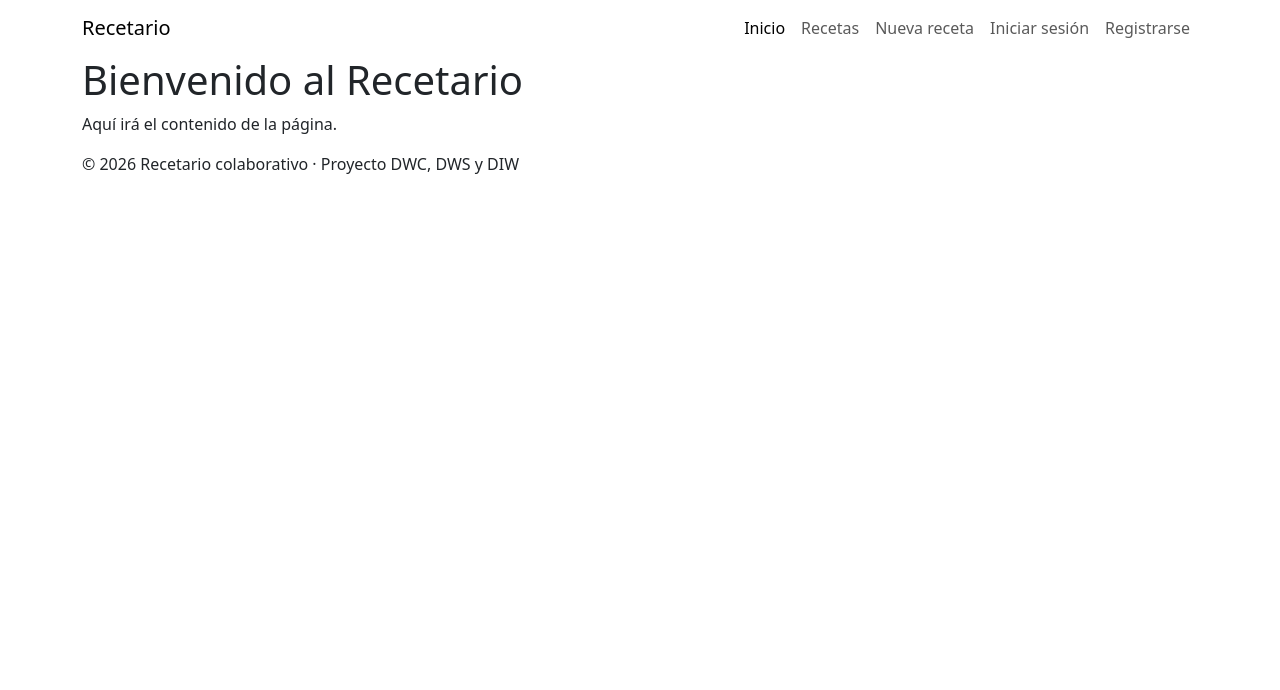
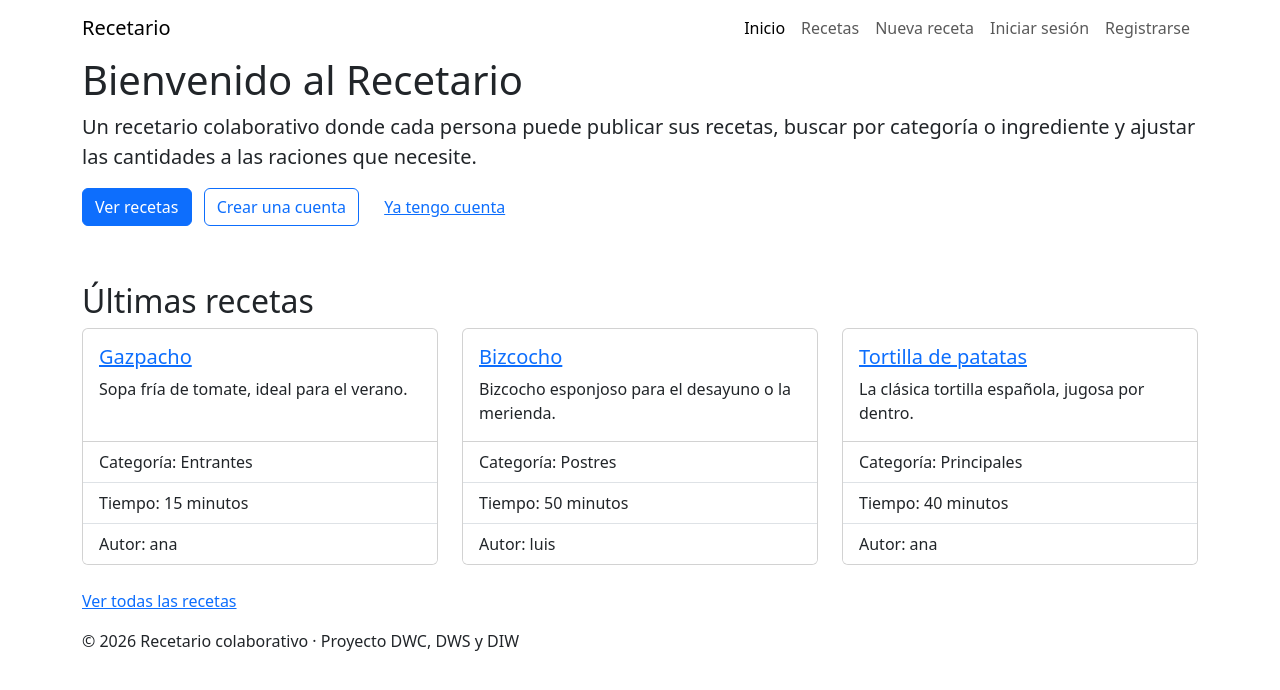
Before and after one commit to Pablobc1208/Recetario, a PHP site: page / in a window 1280 px wide. Shown: the top 690 px of the page. Run offline with PHP 8.4, Linux system fonts and the light colour scheme; data comes from the database, SQL or seed files in the repository; a stand-in replaces the project's code that opens the database connection; some libraries are stand-ins or nearby versions.

Commit message:
Add home page with welcome, quick links and latest recipes. #52

```diff
--- a/PHP/index.php
+++ b/PHP/index.php
@@ -1,10 +1,94 @@
 <?php
+// Página de inicio: bienvenida, accesos rápidos y las últimas recetas publicadas.
+require_once __DIR__ . '/conexion.php';
+
+$ultimas = [];
+$error = '';
+
+try {
+    // Las 3 recetas más recientes, con su categoría y su autor.
+    $stmt = $pdo->prepare('SELECT r.id_receta, r.titulo, r.descripcion, r.tiempo_minutos, r.imagen,
+                                  c.nombre AS categoria, u.nombre_usuario AS autor
+                           FROM recetas r
+                           JOIN categorias c ON c.id_categoria = r.id_categoria
+                           JOIN usuarios u ON u.id_usuario = r.id_usuario
+                           ORDER BY r.fecha_creacion DESC, r.id_receta DESC
+                           LIMIT 3');
+    $stmt->execute();
+    $ultimas = $stmt->fetchAll();
+} catch (PDOException $e) {
+    error_log($e->getMessage()); // El error real solo se guarda en el log
+    $error = 'No se han podido cargar las últimas recetas. Inténtalo más tarde.';
+}
+
+// Variables que usan header.php (pestaña) y nav.php (enlace activo).
 $titulo = 'Inicio';
 $paginaActual = 'inicio';
 require_once __DIR__ . '/header.php';
 ?>
 
-<h1>Bienvenido al Recetario</h1>
-<p>Aquí irá el contenido de la página.</p>
+<!-- 1. Bienvenida -->
+<section class="mb-5">
+    <h1>Bienvenido al Recetario</h1>
+    <p class="lead">
+        Un recetario colaborativo donde cada persona puede publicar sus recetas,
+        buscar por categoría o ingrediente y ajustar las cantidades a las raciones que necesite.
+    </p>
+
+    <!-- 2. Accesos rápidos: si no hay sesión, se invita a registrarse -->
+    <a href="listado_recetas.php" class="btn btn-primary me-2 mb-2">Ver recetas</a>
+    <?php if (isset($_SESSION['id_usuario'])): ?>
+        <a href="formulario_receta.php" class="btn btn-outline-primary mb-2">Nueva receta</a>
+    <?php else: ?>
+        <a href="registro.php" class="btn btn-outline-primary me-2 mb-2">Crear una cuenta</a>
+        <a href="login.php" class="btn btn-link mb-2">Ya tengo cuenta</a>
+    <?php endif; ?>
+</section>
+
+<!-- 3. Últimas recetas publicadas -->
+<section>
+    <h2>Últimas recetas</h2>
+
+    <?php if ($error): ?>
+        <p><?= htmlspecialchars($error, ENT_QUOTES, 'UTF-8') ?></p>
+    <?php elseif (count($ultimas) === 0): ?>
+        <p>Todavía no hay recetas. <a href="formulario_receta.php">Publica la primera</a>.</p>
+    <?php else: ?>
+        <div class="row g-4">
+            <?php foreach ($ultimas as $receta): ?>
+                <div class="col-12 col-md-6 col-lg-4">
+                    <article class="card h-100">
+                        <?php if ($receta['imagen']): ?>
+                            <img src="<?= htmlspecialchars($receta['imagen'], ENT_QUOTES, 'UTF-8') ?>" class="card-img-top"
+                                alt="<?= htmlspecialchars($receta['titulo'], ENT_QUOTES, 'UTF-8') ?>">
+                        <?php endif; ?>
+                        <div class="card-body">
+                            <h3 class="card-title h5">
+                                <a href="receta.php?id=<?= (int) $receta['id_receta'] ?>">
+                                    <?= htmlspecialchars($receta['titulo'], ENT_QUOTES, 'UTF-8') ?>
+                                </a>
+                            </h3>
+                            <p class="card-text">
+                                <?= htmlspecialchars($receta['descripcion'], ENT_QUOTES, 'UTF-8') ?>
+                            </p>
+                        </div>
+                        <ul class="list-group list-group-flush">
+                            <li class="list-group-item">Categoría:
+                                <?= htmlspecialchars($receta['categoria'], ENT_QUOTES, 'UTF-8') ?>
+                            </li>
+                            <li class="list-group-item">Tiempo:
+                                <?= (int) $receta['tiempo_minutos'] ?> minutos
+                            </li>
+                            <li class="list-group-item">Autor:
+                                <?= htmlspecialchars($receta['autor'], ENT_QUOTES, 'UTF-8') ?>
+                            </li>
+                        </ul>
+                    </article>
+                </div>
+            <?php endforeach; ?>
+        </div>
+        <p class="mt-4"><a href="listado_recetas.php">Ver todas las recetas</a></p>
+    <?php endif; ?>
+</section>
 
 <?php require_once __DIR__ . '/footer.php'; ?>
```
Also changed, not shown: .github/workflows/ci.yml.
